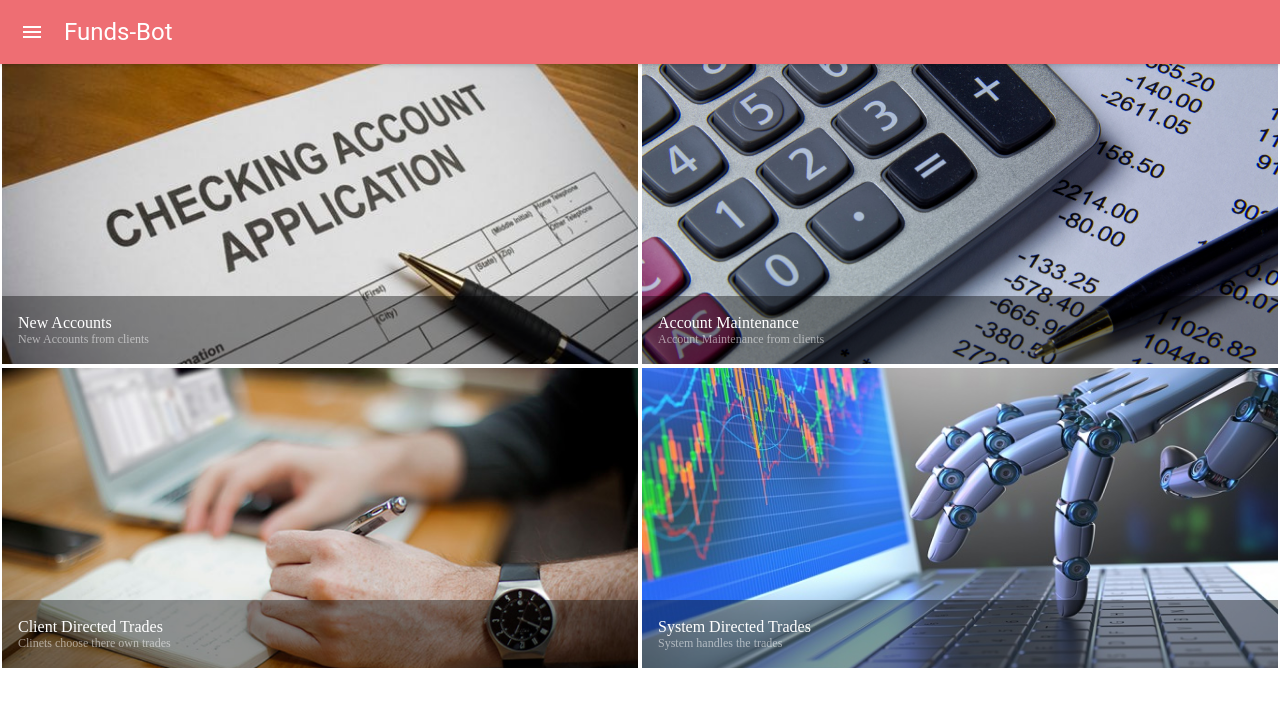
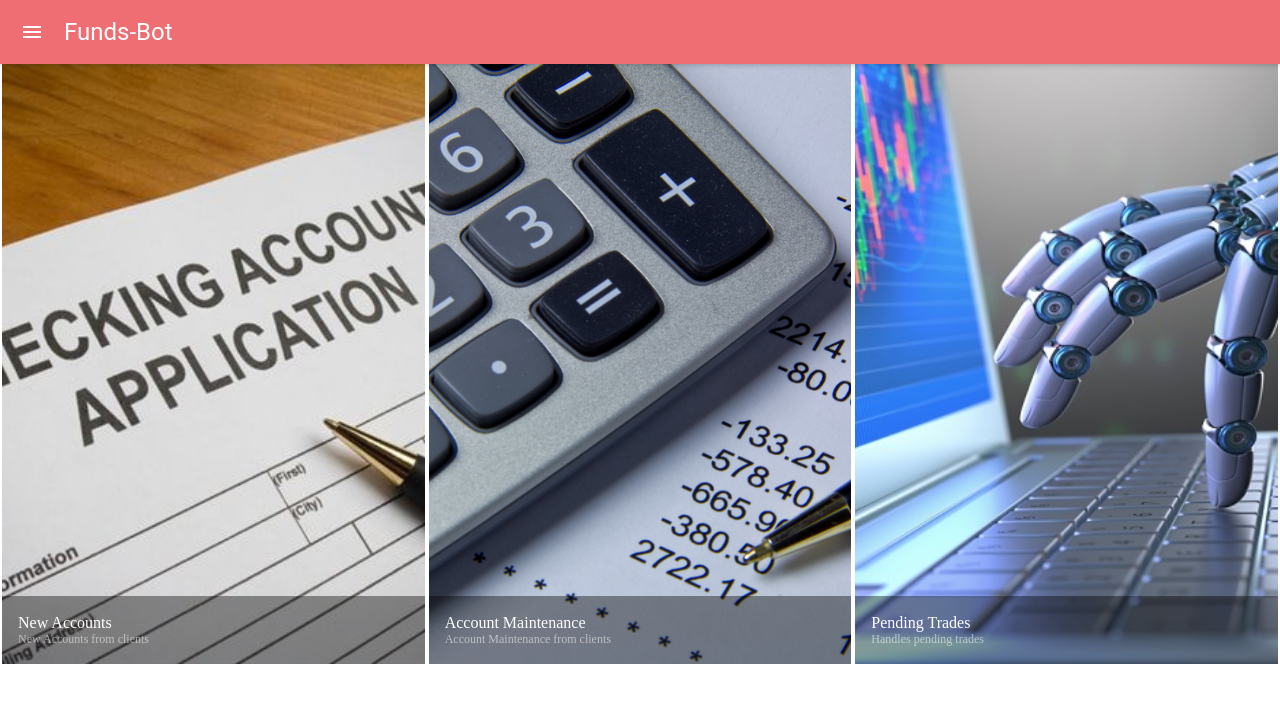
Before and after one commit to samstrike1/Funds-Bot, a React (Create React App) app in the folder react-app/: page / in a window 1280 px wide. Shown: the top 706 px of the page. Built offline with nearby package versions, Linux system fonts and the light colour scheme.

Commit message:
3 items instead

```diff
--- a/react-app/src/indexGridList.js
+++ b/react-app/src/indexGridList.js
@@ -30,14 +30,9 @@ const tilesData = [
     subtitle: 'Account Maintenance from clients',
   },
   {
-    img: require('./images/client-trade.jpg'),
-    title: 'Client Directed Trades',
-    subtitle: 'Clinets choose there own trades',
-  },
-  {
     img: require('./images/system-trade.jpg'),
-    title: 'System Directed Trades',
-    subtitle: 'System handles the trades',
+    title: 'Pending Trades',
+    subtitle: 'Handles pending trades',
   },
 ];
 
@@ -48,7 +43,8 @@ const IndexGridList = () => (
   <div style={styles.root}>
     <MuiThemeProvider>
       <GridList
-        cellHeight={300}
+        cellHeight={600}
+        cols={3}
         style={styles.gridList}
       >
         {tilesData.map((tile) => (
```
